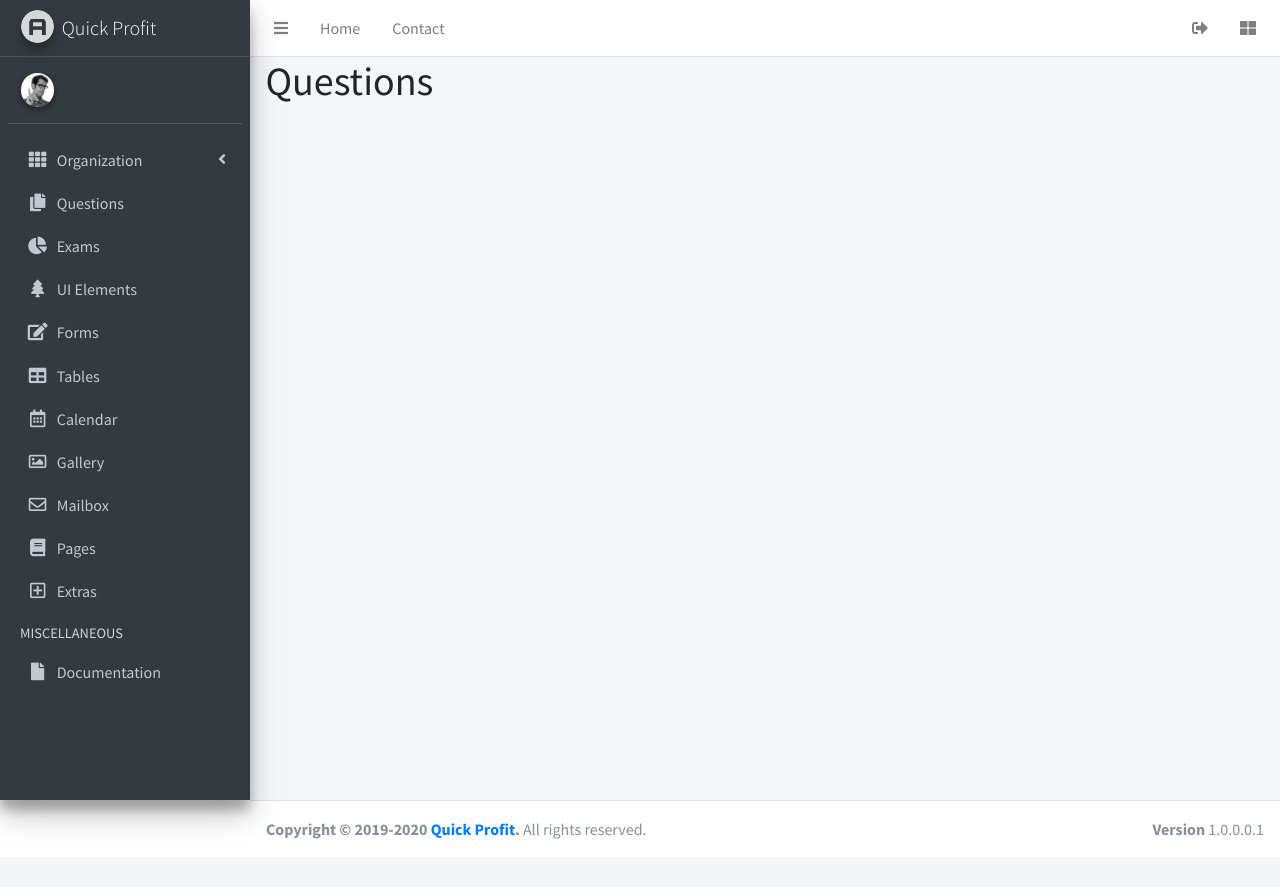
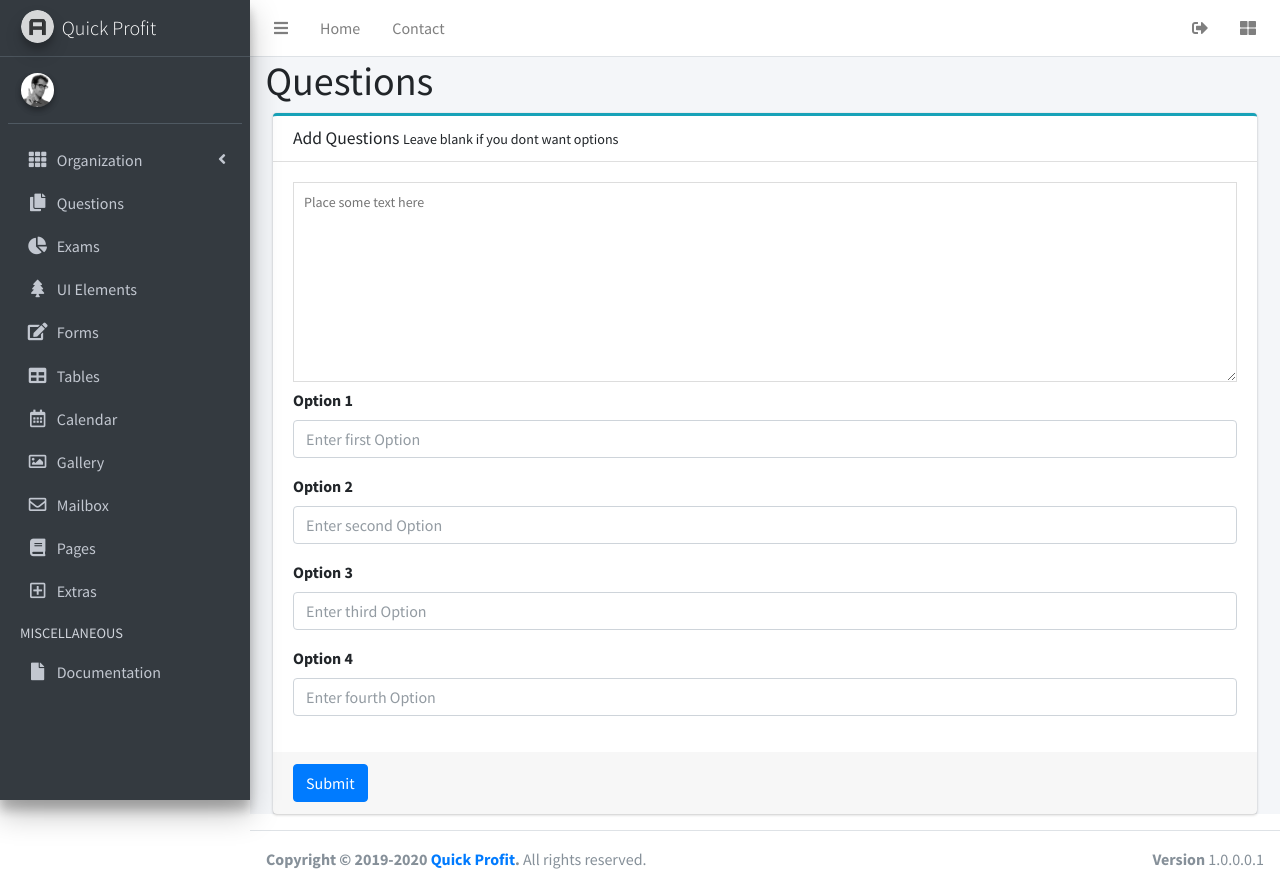
Before and after one commit to shashi634/QuizChamp, a Django app: page /questions/ in a window 1280 px wide. Before the commit the page ends 839 px from the top, so only its background shows below. Run offline with Django 3.2, Linux system fonts and the light colour scheme; some libraries are stand-ins or nearby versions.

Commit message:
Questions  Page

```diff
--- a/Templates/questions.html
+++ b/Templates/questions.html
@@ -2,5 +2,43 @@
 
 {% block content %}
 <h1>Questions</h2>
+       <div class="col-md-12">
+          <div class="card card-outline card-info">
+            <div class="card-header">
+              <h3 class="card-title">
+                Add Questions
+                <small>Leave blank if you dont want options</small>
+              </h3>
+            </div>
+            <!-- /.card-header -->
+            <form role="form"  method="post" action="">
+            <div class="card-body pad">
+              <div class="mb-12">
+                <textarea class="textarea" placeholder="Place some text here"
+                          style="width: 100%; height: 200px; font-size: 14px; line-height: 18px; border: 1px solid #dddddd; padding: 10px;"></textarea>
+              </div>
+               <div class="form-group">
+                    <label for="optionA">Option 1</label>
+                    <input type="text" class="form-control" id="optionA" placeholder="Enter first Option">
+               </div>
+               <div class="form-group">
+                    <label for="optionA">Option 2</label>
+                    <input type="text" class="form-control" id="optionB" placeholder="Enter second Option">
+               </div>
+               <div class="form-group">
+                    <label for="optionA">Option 3</label>
+                    <input type="text" class="form-control" id="optionC" placeholder="Enter third Option">
+               </div>
+               <div class="form-group">
+                    <label for="optionA">Option 4</label>
+                    <input type="text" class="form-control" id="optionD" placeholder="Enter fourth Option">
+               </div>
 
+          </div>
+             <div class="card-footer">
+                  <button type="submit" class="btn btn-primary">Submit</button>
+                </div>
+            </div>
+           </form>
+        </div>
 {% endblock  %}
--- a/questions/views.py
+++ b/questions/views.py
@@ -1,5 +1,16 @@
 from django.shortcuts import render
-
+from django.contrib import messages
+from django.http import HttpResponseRedirect
+from .models import Questions, Options
 # Create your views here.
 def getQuestions(request):
     return render(request,'Questions.html',{'result': 23})
+
+def addQuestions(request):
+    if  request.method == 'POST':
+        try:
+            organizationName = request.POST['organizationName']
+
+        except Exception as e:
+            messages.error(request, e)
+            return HttpResponseRedirect('/organization')
```
Also changed, not shown: questions/models.py (+25 -0 lines).
